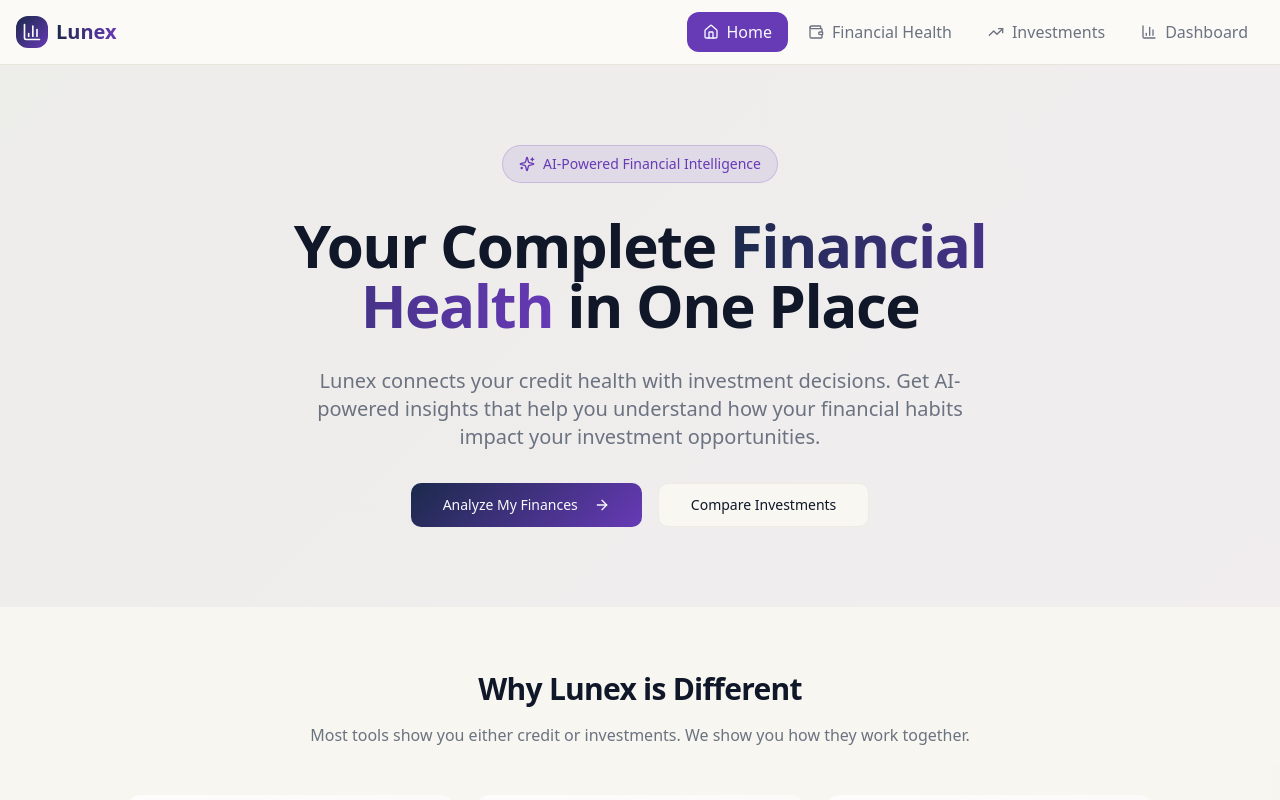
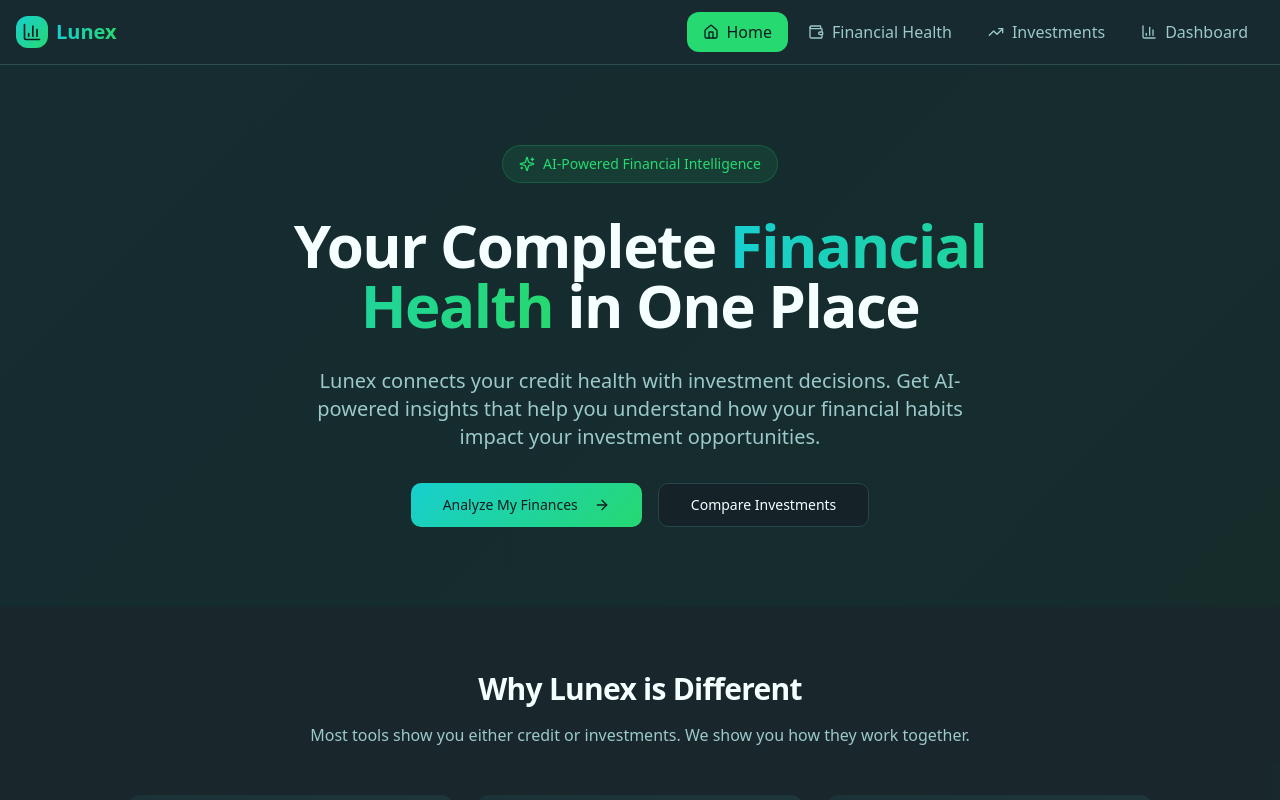
Before and after one commit to Daanya12/fin-scope-advisor, a React (Vite) app: page / in a window 1280 px wide. Shown: the top 800 px of the page. Built offline with nearby package versions, Linux system fonts and the light colour scheme; the HTML template or start-up script is replaced by a standard one.

Commit message:
Refactor: Update color scheme

```diff
--- a/src/index.css
+++ b/src/index.css
@@ -8,97 +8,97 @@ All colors MUST be HSL.
 
 @layer base {
   :root {
-    /* Main background - subtle yellow tint */
-    --background: 48 30% 96%;
-    --foreground: 222 47% 11%;
+    /* Main background - deep teal */
+    --background: 195 30% 12%;
+    --foreground: 180 100% 98%;
 
-    /* Card surfaces with subtle elevation */
-    --card: 48 20% 99%;
-    --card-foreground: 222 47% 11%;
+    /* Card surfaces with turquoise tint */
+    --card: 190 35% 16%;
+    --card-foreground: 180 100% 98%;
 
     /* Popover surfaces */
-    --popover: 48 20% 99%;
-    --popover-foreground: 222 47% 11%;
+    --popover: 190 35% 16%;
+    --popover-foreground: 180 100% 98%;
 
-    /* Primary - Deep navy blue for trust & finance */
-    --primary: 222 47% 20%;
-    --primary-foreground: 210 40% 98%;
+    /* Primary - Vibrant turquoise */
+    --primary: 180 80% 45%;
+    --primary-foreground: 195 30% 10%;
 
-    /* Secondary - Lighter blue for accents */
-    --secondary: 217 32% 85%;
-    --secondary-foreground: 222 47% 20%;
+    /* Secondary - Deep green */
+    --secondary: 160 60% 35%;
+    --secondary-foreground: 180 100% 98%;
 
-    /* Muted - Subtle backgrounds with yellow hint */
-    --muted: 48 25% 94%;
-    --muted-foreground: 220 9% 46%;
+    /* Muted - Darker teal backgrounds */
+    --muted: 195 25% 18%;
+    --muted-foreground: 180 30% 70%;
 
-    /* Accent - Vibrant purple for premium feel */
-    --accent: 262 52% 47%;
-    --accent-foreground: 210 40% 98%;
+    /* Accent - Bright green */
+    --accent: 145 70% 50%;
+    --accent-foreground: 195 30% 10%;
 
-    /* Success - Bright green for positive metrics */
-    --success: 142 76% 36%;
-    --success-foreground: 210 40% 98%;
+    /* Success - Lime green for positive metrics */
+    --success: 120 65% 55%;
+    --success-foreground: 195 30% 10%;
 
     /* Warning - Amber for alerts */
-    --warning: 38 92% 50%;
-    --warning-foreground: 222 47% 11%;
+    --warning: 45 95% 55%;
+    --warning-foreground: 195 30% 10%;
 
     /* Destructive - Red for danger */
-    --destructive: 0 84% 60%;
-    --destructive-foreground: 210 40% 98%;
+    --destructive: 0 75% 55%;
+    --destructive-foreground: 180 100% 98%;
 
-    /* Borders and inputs with yellow hint */
-    --border: 48 20% 88%;
-    --input: 48 20% 91%;
-    --ring: 262 52% 47%;
+    /* Borders and inputs with turquoise hint */
+    --border: 185 25% 25%;
+    --input: 185 30% 22%;
+    --ring: 180 80% 45%;
 
     --radius: 0.75rem;
 
     /* Custom gradients */
-    --gradient-primary: linear-gradient(135deg, hsl(222 47% 20%) 0%, hsl(262 52% 47%) 100%);
-    --gradient-success: linear-gradient(135deg, hsl(142 76% 36%) 0%, hsl(142 76% 46%) 100%);
-    --gradient-card: linear-gradient(135deg, hsl(48 20% 99%) 0%, hsl(48 25% 97%) 100%);
+    --gradient-primary: linear-gradient(135deg, hsl(180 80% 45%) 0%, hsl(145 70% 50%) 100%);
+    --gradient-success: linear-gradient(135deg, hsl(145 70% 50%) 0%, hsl(120 65% 55%) 100%);
+    --gradient-card: linear-gradient(135deg, hsl(190 35% 16%) 0%, hsl(185 30% 18%) 100%);
   }
 
   .dark {
-    --background: 222 47% 8%;
-    --foreground: 210 40% 98%;
+    --background: 195 30% 8%;
+    --foreground: 180 100% 98%;
 
-    --card: 222 47% 11%;
-    --card-foreground: 210 40% 98%;
+    --card: 190 35% 12%;
+    --card-foreground: 180 100% 98%;
 
-    --popover: 222 47% 11%;
-    --popover-foreground: 210 40% 98%;
+    --popover: 190 35% 12%;
+    --popover-foreground: 180 100% 98%;
 
-    --primary: 262 52% 60%;
-    --primary-foreground: 210 40% 98%;
+    --primary: 180 80% 50%;
+    --primary-foreground: 195 30% 10%;
 
-    --secondary: 217 32% 17%;
-    --secondary-foreground: 210 40% 98%;
+    --secondary: 160 60% 30%;
+    --secondary-foreground: 180 100% 98%;
 
-    --muted: 217 32% 15%;
-    --muted-foreground: 215 20% 65%;
+    --muted: 195 25% 14%;
+    --muted-foreground: 180 30% 65%;
 
-    --accent: 262 52% 55%;
-    --accent-foreground: 210 40% 98%;
+    --accent: 145 70% 55%;
+    --accent-foreground: 195 30% 10%;
 
-    --success: 142 76% 45%;
-    --success-foreground: 210 40% 98%;
+    --success: 120 65% 60%;
+    --success-foreground: 195 30% 10%;
 
-    --warning: 38 92% 55%;
-    --warning-foreground: 222 47% 11%;
+    --warning: 45 95% 60%;
+    --warning-foreground: 195 30% 10%;
 
-    --destructive: 0 84% 65%;
-    --destructive-foreground: 210 40% 98%;
+    --destructive: 0 75% 60%;
+    --destructive-foreground: 180 100% 98%;
 
-    --border: 217 32% 20%;
-    --input: 217 32% 18%;
-    --ring: 262 52% 55%;
+    --border: 185 25% 20%;
+    --input: 185 30% 18%;
+    --ring: 180 80% 50%;
 
-    --gradient-primary: linear-gradient(135deg, hsl(262 52% 30%) 0%, hsl(222 47% 20%) 100%);
-    --gradient-success: linear-gradient(135deg, hsl(142 76% 30%) 0%, hsl(142 76% 40%) 100%);
-    --gradient-card: linear-gradient(135deg, hsl(222 47% 11%) 0%, hsl(222 47% 14%) 100%);
+    --gradient-primary: linear-gradient(135deg, hsl(180 80% 50%) 0%, hsl(145 70% 55%) 100%);
+    --gradient-success: linear-gradient(135deg, hsl(145 70% 55%) 0%, hsl(120 65% 60%) 100%);
+    --gradient-card: linear-gradient(135deg, hsl(190 35% 12%) 0%, hsl(185 30% 14%) 100%);
   }
 }
 
@@ -123,21 +123,21 @@ All colors MUST be HSL.
   }
 
   .gradient-success {
-    background: linear-gradient(135deg, hsl(var(--success)) 0%, hsl(142 76% 46%) 100%);
+    background: linear-gradient(135deg, hsl(var(--accent)) 0%, hsl(var(--success)) 100%);
   }
 
   .gradient-card {
-    background: linear-gradient(135deg, hsl(var(--card)) 0%, hsl(48 25% 97%) 100%);
+    background: linear-gradient(135deg, hsl(var(--card)) 0%, hsl(185 30% 18%) 100%);
   }
 
   .glass-effect {
-    background: rgba(255, 255, 255, 0.7);
+    background: rgba(20, 50, 60, 0.7);
     backdrop-filter: blur(10px);
-    border: 1px solid rgba(255, 255, 255, 0.3);
+    border: 1px solid rgba(80, 200, 200, 0.2);
   }
 
   .dark .glass-effect {
-    background: rgba(34, 40, 60, 0.7);
-    border: 1px solid rgba(255, 255, 255, 0.1);
+    background: rgba(15, 40, 50, 0.8);
+    border: 1px solid rgba(80, 200, 200, 0.15);
   }
 }
```
